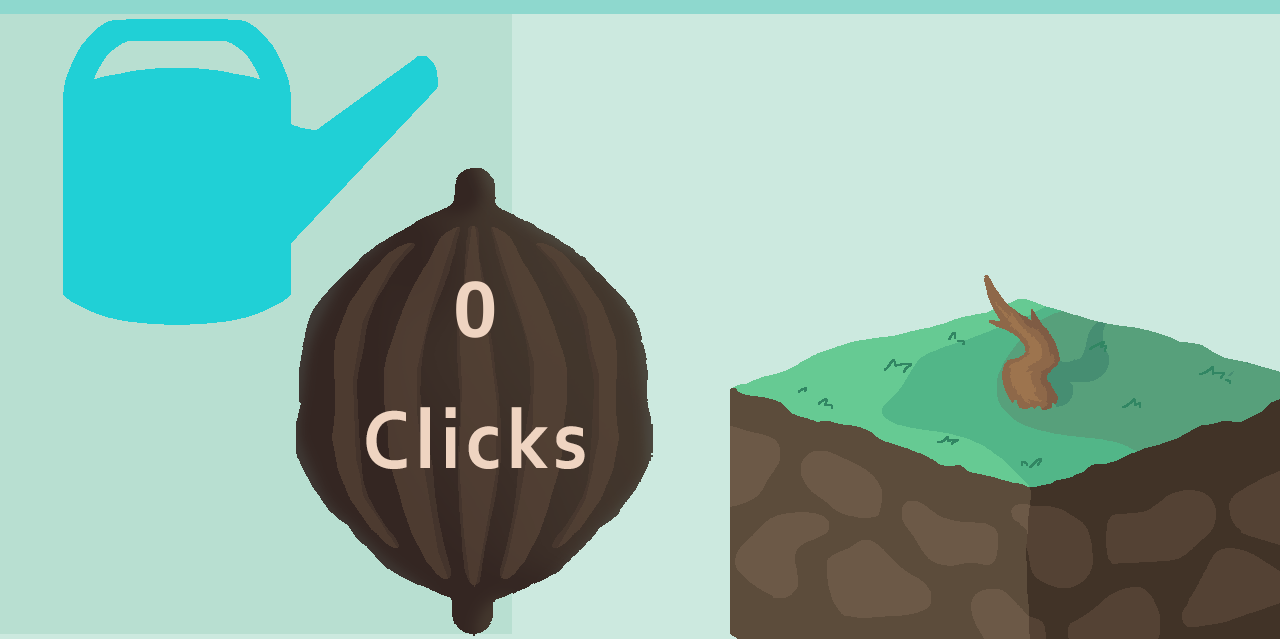
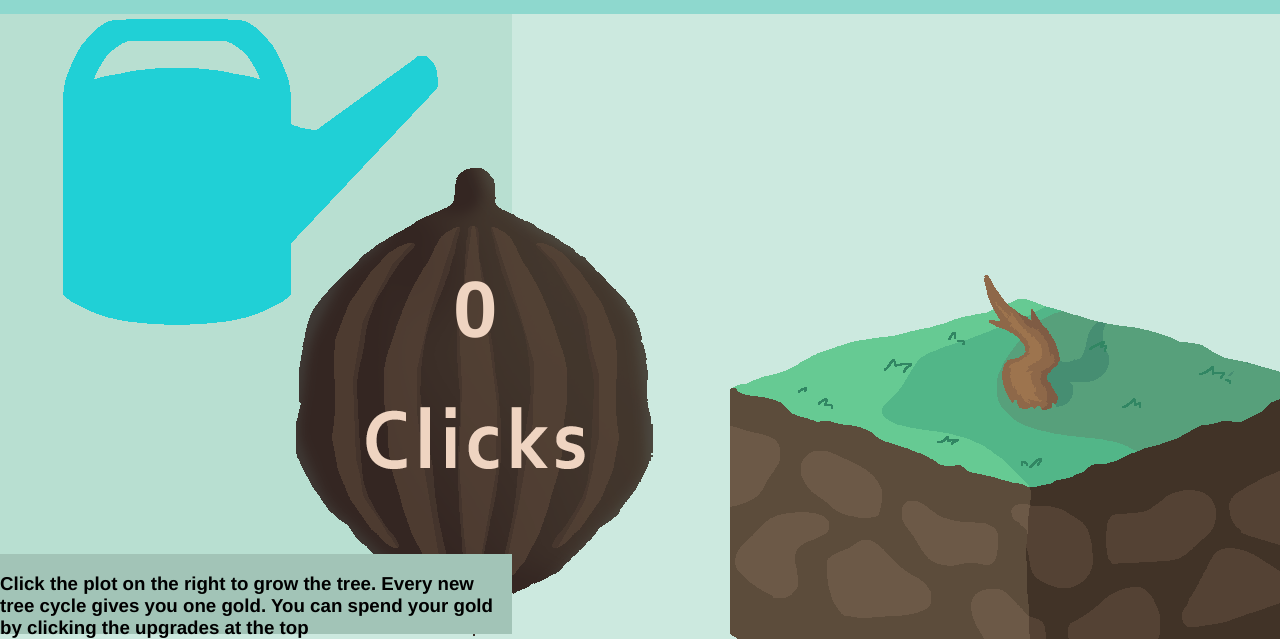
Before and after one commit to Sbtaylor13/FarmTown, a plain HTML site: page index.html in a window 1280 px wide. Shown: the part 166-805 px from the top of the page. Drawn offline with Linux system fonts and the light colour scheme.

Commit message:
Add files via upload

```diff
--- a/index.html
+++ b/index.html
@@ -33,6 +33,11 @@
         <div class="plot" id="plot" alt="plot" onclick="wiggleElement(this)"></div>
     </div>
 
+    <div id="tutorial">
+        <h3 id="tut-text">Click the plot on the right to grow the tree. Every new tree cycle gives you one gold. You can spend your gold by clicking the upgrades at the top</h3>
+    </div>
+
+
     <script src="script.js"></script>
 
 </body>
--- a/script.js
+++ b/script.js
@@ -14,6 +14,9 @@ const htmlMoney = document.getElementById('money');
 const htmlClicks = document.getElementById('clicks');
 const htmlWater = document.getElementById('water');
 
+const tutorialBlock = document.getElementById("tutorial");
+const tutorialText = document.getElementById("tut-text");
+
 // Function to update the plot's image
 function updatePlot() {
     if(water > 0){
@@ -21,6 +24,10 @@ function updatePlot() {
         if(currentState == 0){
             money = money + moneyAdder;
             triggerOutwardTransition();
+            if (tutorialBlock && tutorialText){
+                tutorialBlock.remove();
+                tutorialText.remove();
+            }
         }
         water --;
         clicks = clicks + clickAdder;
@@ -65,7 +72,6 @@ plot.addEventListener('click', function(){
 });
 
 function clickPlus(){
-    console.log("test");
     var textElement = document.createElement('div');
     textElement.className = 'click-visual';
     textElement.innerHTML = '<p>+' + clickAdder + '</p>';
@@ -97,7 +103,6 @@ function wiggleElement(element) {
 }
 
 function clicked(event){
-    console.log("test2");
     const clickedImage = event.target;
     if (clickedImage.classList.contains('clickable')) {
         if (clickedImage.alt === 'x2clicks') {
--- a/styles.css
+++ b/styles.css
@@ -140,6 +140,15 @@ body {
     left: 2%;
 }
 
+#tutorial{
+    position: absolute;
+    background-color: #a2c4b7;
+    bottom: 0%;
+    left: 0%;
+    width: 40%;
+    height: 10%;
+}
+
 @keyframes fadeOutUp {
     from {
       opacity: 1;
```
